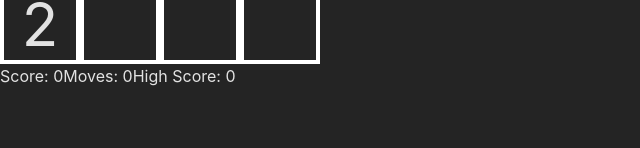
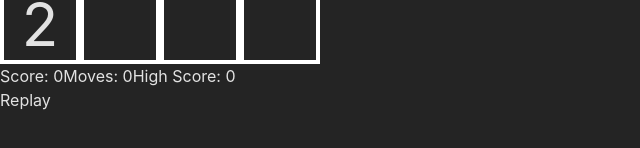
Before and after one commit to ThomasFraserDev/2048, a React (Vite) app: page / in a window 1280 px wide. Shown: the part 640-788 px from the top of the page, without its empty margins (0-640 px from the left). Built offline with nearby package versions, Linux system fonts and the light colour scheme.

Commit message:
- Implemented replay functionality

```diff
--- a/src/App.jsx
+++ b/src/App.jsx
@@ -58,11 +58,21 @@ export default function App() {
     return () => window.removeEventListener('keydown', handleKeyDown);
   }, [board]);
 
+  const handleReplay = () => {
+    let newBoard = addRandomTile(emptyBoard());
+    newBoard = addRandomTile(newBoard);
+    setBoard(newBoard);
+    const newScore = getScore(newBoard);
+    setScore(newScore);
+    setMoves(0);
+  };
+
   return (
     <div> {/* Main container */}
       <Header/>
       <Board board={board}/>
       <Stats score={score} moves={moves} highScore={highScore}/>
+      <button onClick={handleReplay}>Replay</button>
     </div>
   )
 }
```
